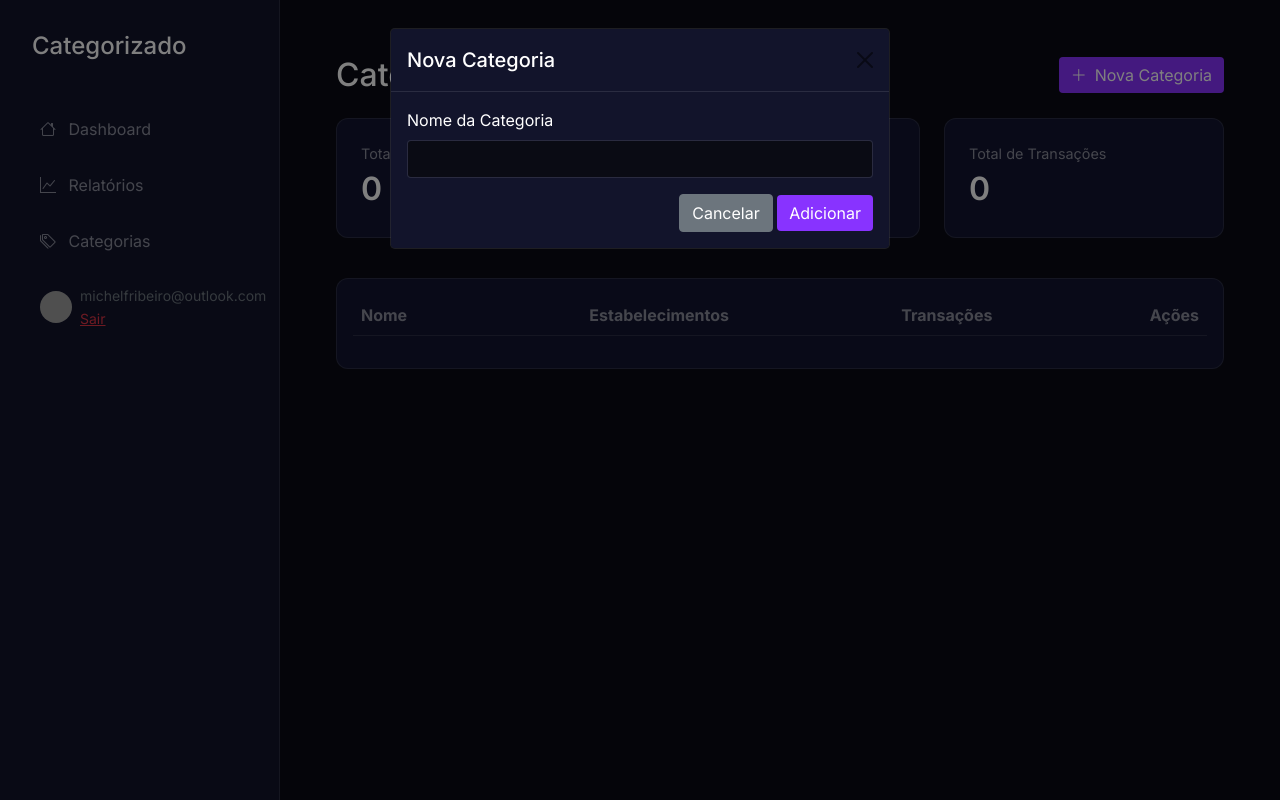
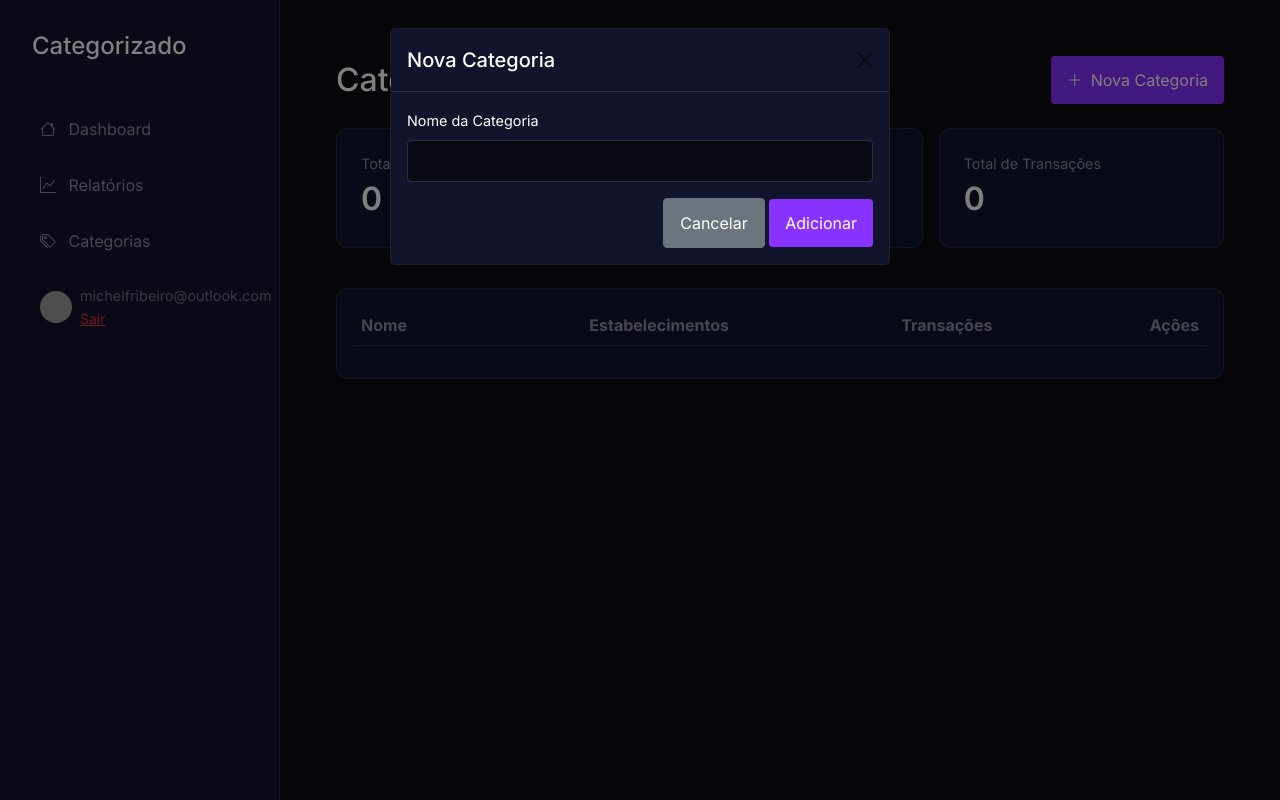
Before and after one commit to 1985michelfr/categorizado, a Flask app: page /categorias in a window 1280 px wide, after a click on "Nova Categoria". Run offline with Flask 2, Linux system fonts and the light colour scheme; a user stored in the database is signed in; data that the repository does not hold is empty; some libraries are stand-ins or nearby versions; grey boxes are pictures that could not be loaded.

Commit message:
Correcoeszinhas

```diff
--- a/app.py
+++ b/app.py
@@ -508,21 +508,34 @@ def limpar_banco():
 @app.route('/categorias')
 @login_required
 def listar_categorias():
-    # Busca todas as categorias do usuário com contagem de estabelecimentos
-    categorias_info = db.session.query(
-        Categoria,
-        func.count(Estabelecimento.id).label('total_estabelecimentos'),
-        func.count(Transacao.id).label('total_transacoes'),
-        func.sum(Transacao.valor).label('total_valor')
-    ).outerjoin(
-        Estabelecimento
-    ).outerjoin(
-        Transacao
-    ).filter(
-        Categoria.usuario_id == current_user.id
-    ).group_by(
-        Categoria.id
-    ).all()
+    # Busca todas as categorias do usuário com contagem de estabelecimentos e transações
+    categorias_info = []
+    categorias = Categoria.query.filter_by(usuario_id=current_user.id).order_by(Categoria.nome).all()
+
+    for categoria in categorias:
+        # Conta estabelecimentos
+        total_estabelecimentos = Estabelecimento.query.filter_by(
+            categoria_id=categoria.id,
+            usuario_id=current_user.id
+        ).count()
+
+        # Conta transações e soma valores
+        transacoes_query = Transacao.query.filter_by(
+            categoria_id=categoria.id,
+            usuario_id=current_user.id
+        )
+        total_transacoes = transacoes_query.count()
+        total_valor = db.session.query(func.sum(Transacao.valor)).filter(
+            Transacao.categoria_id == categoria.id,
+            Transacao.usuario_id == current_user.id
+        ).scalar() or 0
+
+        categorias_info.append({
+            'categoria': categoria,
+            'num_estabelecimentos': total_estabelecimentos,
+            'num_transacoes': total_transacoes,
+            'total_valor': total_valor
+        })
 
     return render_template('categorias.html', categorias=categorias_info)
 
--- a/static/css/style.css
+++ b/static/css/style.css
@@ -150,7 +150,7 @@ body {
   display: flex;
   align-items: center;
   justify-content: center;
-  padding: 2rem;
+  padding: 1rem;
   background: linear-gradient(
     135deg,
     var(--bg-primary) 0%,
@@ -162,7 +162,7 @@ body {
   background-color: var(--card-bg);
   border: 1px solid var(--border-color);
   border-radius: 12px;
-  padding: 2rem;
+  padding: 1.5rem;
   width: 100%;
   max-width: 420px;
 }
@@ -171,6 +171,7 @@ body {
   background-color: var(--bg-secondary);
   border-color: var(--border-color);
   color: var(--text-secondary);
+  padding: 0.5rem 0.75rem;
 }
 
 .alert-danger {
@@ -238,6 +239,9 @@ a.text-primary:hover {
 /* Ajustar tamanho dos inputs em mobile */
 .form-control {
   font-size: 16px; /* Evita zoom automático em iOS */
+  padding: 0.5rem 0.75rem;
+  height: auto;
+  line-height: 1.5;
 }
 
 /* Melhorar espaçamento em containers */
@@ -249,4 +253,55 @@ a.text-primary:hover {
   .container-fluid {
     padding: 2rem;
   }
+
+  .auth-container {
+    padding: 2rem;
+  }
+
+  .auth-card {
+    padding: 2rem;
+  }
 }
+
+/* Melhorias para inputs em mobile */
+.form-label {
+  font-size: 0.9rem;
+  margin-bottom: 0.5rem;
+}
+
+/* Melhorar tamanho dos botões em mobile */
+.btn {
+  padding: 0.75rem 1rem;
+  font-size: 1rem;
+}
+
+/* Ajustar espaçamentos */
+.mb-4 {
+  margin-bottom: 1.5rem !important;
+}
+
+.mb-3 {
+  margin-bottom: 1rem !important;
+}
+
+/* Melhorar legibilidade */
+h3 {
+  font-size: 1.5rem;
+  font-weight: 600;
+}
+
+.text-muted {
+  font-size: 0.9rem;
+}
+
+/* Ajustar alertas */
+.alert {
+  padding: 0.75rem 1rem;
+  font-size: 0.9rem;
+  display: flex;
+  align-items: center;
+}
+
+.alert i {
+  font-size: 1.1rem;
+}
--- a/templates/categorias.html
+++ b/templates/categorias.html
@@ -14,14 +14,14 @@ content %}
   </div>
 
   <!-- Stats Row -->
-  <div class="row mb-4">
-    <div class="col-md-4">
+  <div class="row g-3 mb-4">
+    <div class="col-12 col-sm-6 col-md-4">
       <div class="card stat-card">
         <div class="stat-label">Total de Categorias</div>
         <div class="stat-value">{{ categorias|length }}</div>
       </div>
     </div>
-    <div class="col-md-4">
+    <div class="col-12 col-sm-6 col-md-4">
       <div class="card stat-card">
         <div class="stat-label">Estabelecimentos Categorizados</div>
         <div class="stat-value">
@@ -29,7 +29,7 @@ content %}
         </div>
       </div>
     </div>
-    <div class="col-md-4">
+    <div class="col-12 col-sm-6 col-md-4">
       <div class="card stat-card">
         <div class="stat-label">Total de Transações</div>
         <div class="stat-value">
--- a/templates/login.html
+++ b/templates/login.html
@@ -29,6 +29,7 @@ content %}
             required
             autocomplete="email"
             placeholder="seu@email.com"
+            inputmode="email"
           />
         </div>
       </div>
@@ -45,6 +46,7 @@ content %}
             class="form-control"
             required
             placeholder="••••••••"
+            autocomplete="current-password"
           />
         </div>
       </div>
--- a/templates/registro.html
+++ b/templates/registro.html
@@ -29,6 +29,7 @@ content %}
             required
             autocomplete="email"
             placeholder="seu@email.com"
+            inputmode="email"
           />
         </div>
       </div>
@@ -45,6 +46,8 @@ content %}
             class="form-control"
             required
             placeholder="••••••••"
+            autocomplete="new-password"
+            minlength="6"
           />
         </div>
       </div>
```
